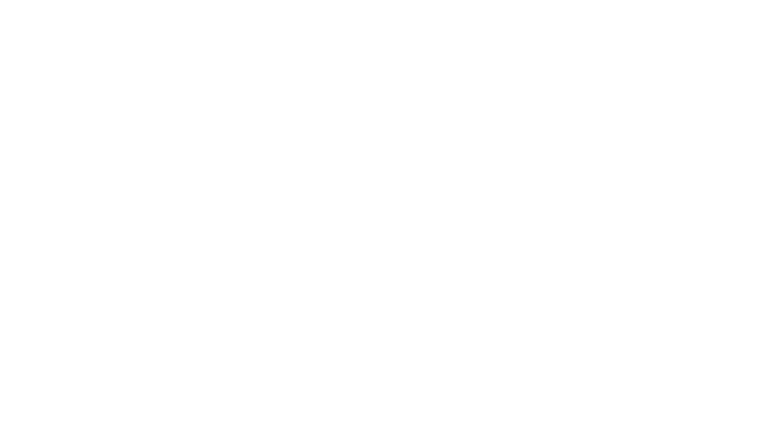
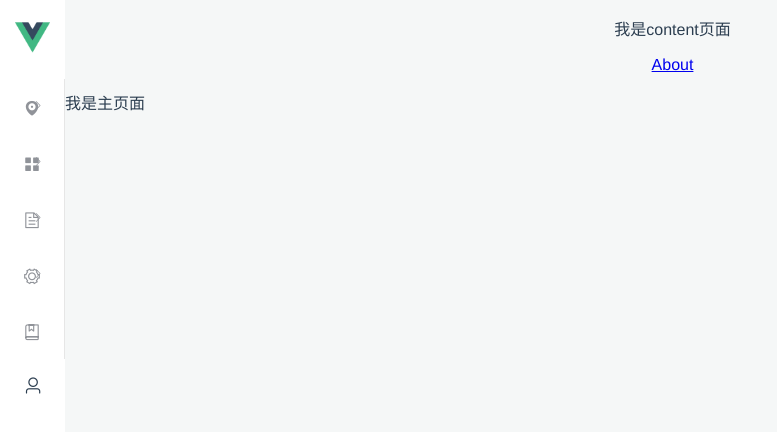
Before and after one commit to wangzhiyao66/vcloud-control, a Vue app: page /#/home in a window 1280 px wide. Shown: the top 432 px of the page, without its empty margins (0-777 px from the left). Built offline with nearby package versions, Linux system fonts and the light colour scheme.

Commit message:
side and contant

```diff
--- a/src/App.vue
+++ b/src/App.vue
@@ -1,20 +1,39 @@
 <template>
   <div id="app">
-    <!-- <div id="nav">
-      <router-link to="/">Home</router-link> |
-      <router-link to="/about">About</router-link>
-    </div> -->
-    <router-view/>
+    <div class="main-box">
+      <side></side>
+      <contents></contents>
+    </div>
   </div>
 </template>
 
 <style lang="less" scoped>
 #app {
-  font-family: 'Avenir', Helvetica, Arial, sans-serif;
+  font-family: "Avenir", Helvetica, Arial, sans-serif;
   -webkit-font-smoothing: antialiased;
   -moz-osx-font-smoothing: grayscale;
   text-align: center;
   color: #2c3e50;
   height: 100%;
 }
+.main-box {
+  max-width: 100%;
+  display: flex;
+  height: 100%;
+  overflow: hidden;
+}
+a {
+  text-decoration: none !important;
+}
 </style>
+<script>
+import side from "@/common/side.vue";
+import contents from "@/common/contents.vue";
+export default {
+  name: "app",
+  components: {
+    side,
+    contents
+  }
+};
+</script>
--- a/src/common/contents.vue
+++ b/src/common/contents.vue
@@ -1,6 +1,8 @@
 <template>
     <div class="content-box">
-        <p>我是主页面</p>
+        <p>我是content页面</p>
+        <router-link to="/about">About</router-link>
+        <router-view/>
     </div>
 </template>
 <style lang="less" scoped>
--- a/src/common/side.vue
+++ b/src/common/side.vue
@@ -32,7 +32,9 @@
         <div v-if="item.children.length == 0">
           <el-menu-item :index="item.id">
             <i :class="item.icon"></i>
-            <span slot="title">{{ item.title }}</span>
+            <span slot="title">
+              {{ item.title }}
+            </span>
           </el-menu-item>
         </div>
       </div>
--- a/src/router/router.js
+++ b/src/router/router.js
@@ -1,8 +1,14 @@
 
 import Home from '../views/Home.vue'
+import App from '../App.vue'
 export default [
   {
     path: '/',
+    name: 'app',
+    component: App
+  },
+  {
+    path: '/home',
     name: 'home',
     component: Home
   },
--- a/src/views/Home.vue
+++ b/src/views/Home.vue
@@ -1,7 +1,6 @@
 <template>
   <div class="main-box">
-    <side></side>
-    <contents></contents>
+    <p>我是主页面</p>
   </div>
 </template>
 <style lang="less" scoped>
@@ -21,8 +20,6 @@
   name: "home",
   components: {
     HelloWorld,
-    side,
-    contents
   }
 };
 </script>
```
